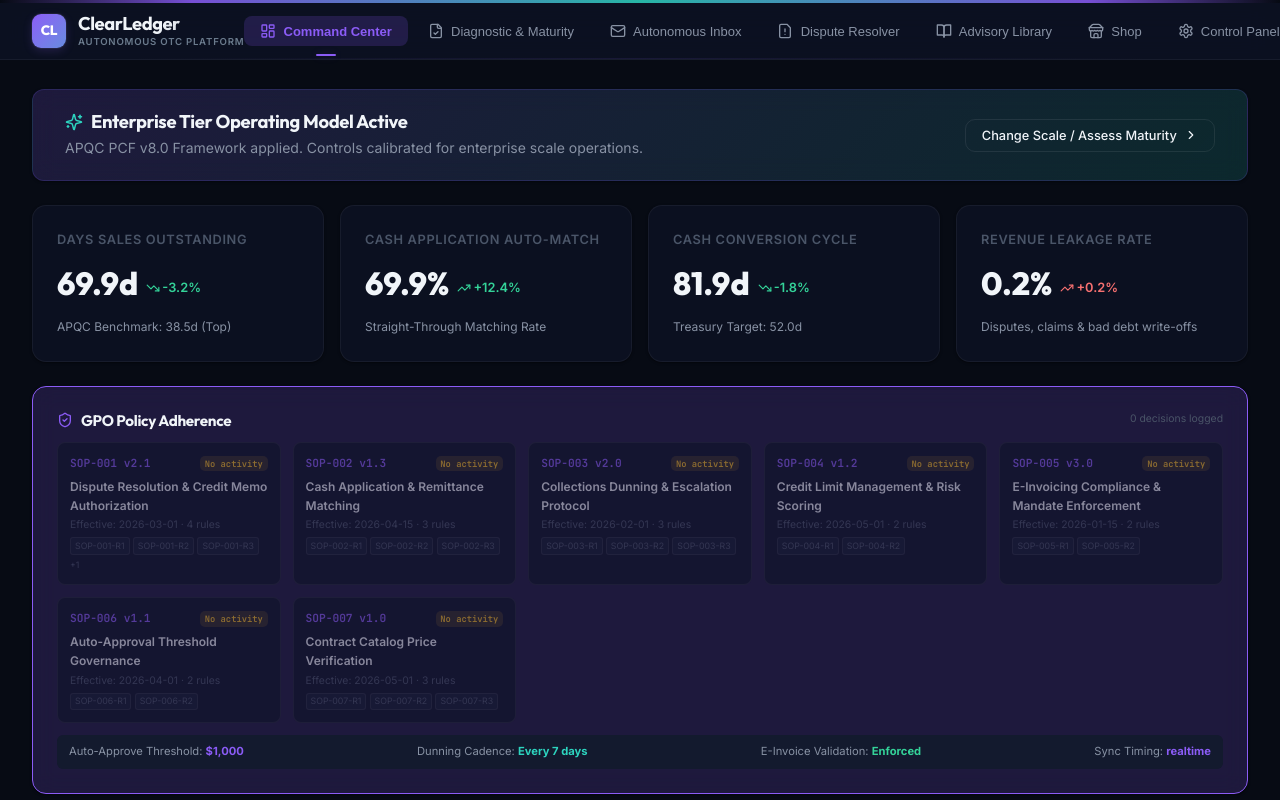
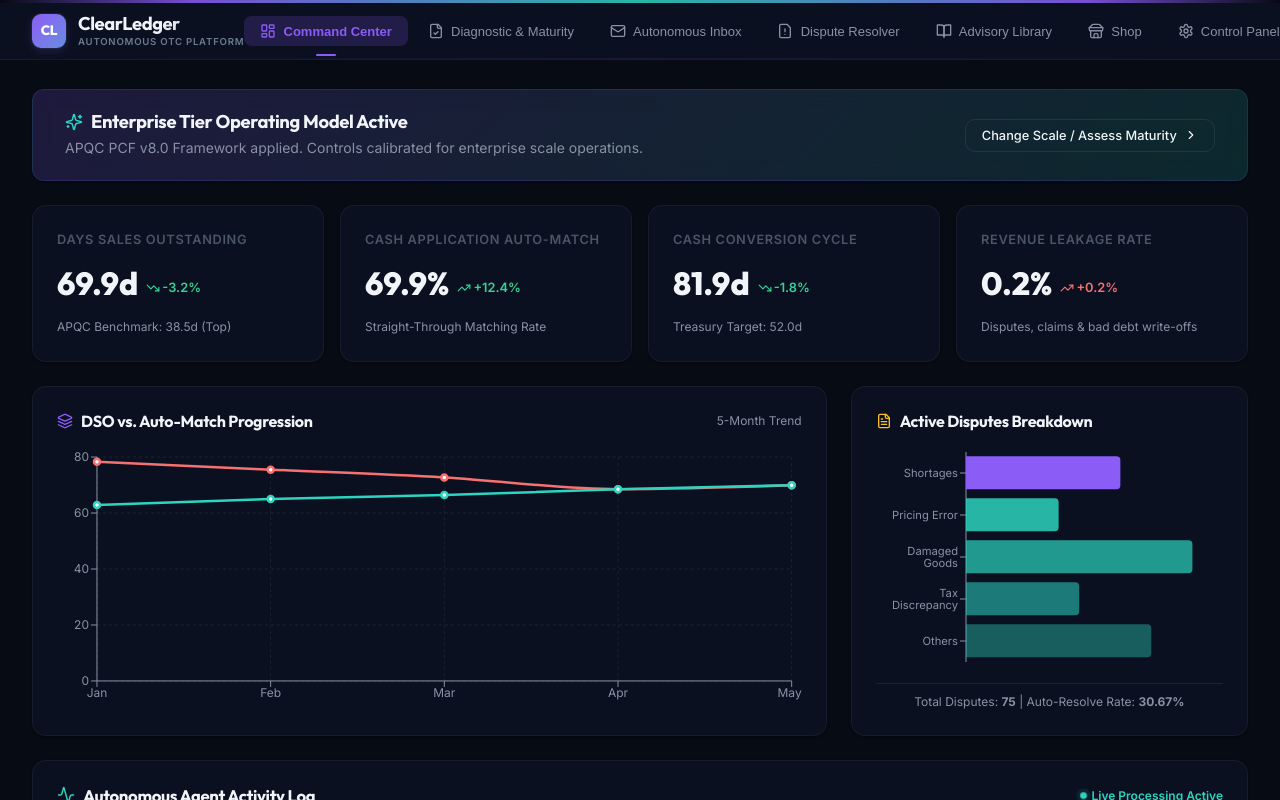
Before and after one commit to stoicnazim/ClearLedger, a React (Vite) app: page / in a window 1280 px wide. Both pictures are taken after a click on the button "Launch App". Shown: the top 800 px of the page. Built offline with nearby package versions, Linux system fonts and the light colour scheme.

Commit message:
Collapse GPO panel to bottom dropdown

```diff
--- a/src/components/Dashboard.jsx
+++ b/src/components/Dashboard.jsx
@@ -1,4 +1,4 @@
-import React, { useEffect } from 'react'
+import React, { useState, useEffect } from 'react'
 import { TrendingDown, TrendingUp, Sparkles, Activity, ShieldCheck, CheckCircle2, ChevronRight, Layers, FileText, BookOpen } from 'lucide-react'
 import { LineChart, Line, XAxis, YAxis, CartesianGrid, Tooltip, ResponsiveContainer, BarChart, Bar, Cell } from 'recharts'
 import { useMockDatabase } from '../context/MockDatabaseContext'
@@ -6,6 +6,7 @@ import { useMockDatabase } from '../context/MockDatabaseContext'
 export default function Dashboard({ activeTier, onNavigate, simulationRules }) {
   const { financials, logs, disputes, decisionLog, sopRegistry, gpoRules } = useMockDatabase()
   const effectiveRules = simulationRules || gpoRules
+  const [showGpoPanel, setShowGpoPanel] = useState(false)
 
   // Chart tracking over time scaled relative to live actual metrics
   const chartData = [
@@ -115,65 +116,6 @@ export default function Dashboard({ activeTier, onNavigate, simulationRules }) {
             </span>
           </div>
           <span style={{ fontSize: '0.75rem', color: 'var(--text-secondary)' }}>Disputes, claims & bad debt write-offs</span>
-        </div>
-      </div>
-
-      {/* GPO Policy Adherence Widget */}
-      <div className="glass-card" style={{
-        border: '1px solid var(--accent-purple)',
-        background: 'var(--accent-purple-glow)'
-      }}>
-        <div style={{ display: 'flex', justifyContent: 'space-between', alignItems: 'flex-start', marginBottom: '0.75rem' }}>
-          <h3 style={{ fontSize: '0.95rem', display: 'flex', alignItems: 'center', gap: '0.5rem' }}>
-            <ShieldCheck size={16} style={{ color: 'var(--accent-purple)' }} /> GPO Policy Adherence
-          </h3>
-          <span style={{ fontSize: '0.65rem', color: 'var(--text-muted)' }}>
-            {decisionLog.filter(d => d.agentId).length} decisions logged
-          </span>
-        </div>
-        <div style={{ display: 'grid', gridTemplateColumns: 'repeat(auto-fill, minmax(200px, 1fr))', gap: '0.75rem' }}>
-          {sopRegistry.map(sop => {
-            const recentLogs = decisionLog.filter(d =>
-              d.decision?.sopRef && sop.rules.some(r => r.id === d.decision.sopRef)
-            )
-            return (
-              <div key={sop.id} style={{
-                background: 'var(--bg-secondary)', borderRadius: '8px', padding: '0.75rem',
-                border: '1px solid var(--border-color)', opacity: recentLogs.length > 0 ? 1 : 0.5
-              }}>
-                <div style={{ display: 'flex', justifyContent: 'space-between', alignItems: 'center', marginBottom: '0.25rem' }}>
-                  <span style={{ fontSize: '0.7rem', fontFamily: 'var(--font-mono)', color: 'var(--accent-purple)', fontWeight: '700' }}>{sop.id} v{sop.version}</span>
-                  <span className={`metric-badge ${recentLogs.length > 0 ? 'badge-success' : 'badge-warning'}`} style={{ fontSize: '0.55rem', padding: '0.05rem 0.3rem' }}>
-                    {recentLogs.length > 0 ? `Applied ${recentLogs.length}x` : 'No activity'}
-                  </span>
-                </div>
-                <div style={{ fontSize: '0.75rem', fontWeight: '600', color: 'var(--text-primary)', marginBottom: '0.15rem' }}>{sop.title}</div>
-                <div style={{ fontSize: '0.65rem', color: 'var(--text-muted)' }}>
-                  Effective: {sop.effectiveDate} · {sop.rules.length} rules
-                </div>
-                <div style={{ fontSize: '0.65rem', color: 'var(--text-secondary)', marginTop: '0.2rem', display: 'flex', gap: '0.2rem', flexWrap: 'wrap' }}>
-                  {sop.rules.slice(0, 3).map(r => (
-                    <span key={r.id} style={{
-                      fontSize: '0.55rem', padding: '0.05rem 0.25rem', borderRadius: '3px',
-                      background: 'var(--bg-tertiary)', color: 'var(--text-muted)',
-                      border: '1px solid var(--border-color)'
-                    }}>{r.id}</span>
-                  ))}
-                  {sop.rules.length > 3 && <span style={{ fontSize: '0.55rem', color: 'var(--text-muted)' }}>+{sop.rules.length - 3}</span>}
-                </div>
-              </div>
-            )
-          })}
-        </div>
-        <div style={{
-          marginTop: '0.75rem', padding: '0.5rem 0.75rem', background: 'var(--bg-tertiary)',
-          borderRadius: '6px', fontSize: '0.7rem', color: 'var(--text-secondary)',
-          display: 'flex', justifyContent: 'space-between', flexWrap: 'wrap', gap: '0.5rem'
-        }}>
-          <span>Auto-Approve Threshold: <strong style={{ color: 'var(--accent-purple)' }}>${effectiveRules.autoApproveThreshold.toLocaleString()}</strong></span>
-          <span>Dunning Cadence: <strong style={{ color: 'var(--accent-cyan)' }}>Every {effectiveRules.dunningEscalation} days</strong></span>
-          <span>E-Invoice Validation: <strong style={{ color: effectiveRules.requireEInvoice ? 'var(--success)' : 'var(--text-muted)' }}>{effectiveRules.requireEInvoice ? 'Enforced' : 'Disabled'}</strong></span>
-          <span>Sync Timing: <strong style={{ color: 'var(--accent-purple)' }}>{effectiveRules.syncTiming}</strong></span>
         </div>
       </div>
 
@@ -288,6 +230,60 @@ export default function Dashboard({ activeTier, onNavigate, simulationRules }) {
         </div>
       </div>
 
+      {/* Collapsible GPO Policy Adherence */}
+      <div className="glass-card" style={{ padding: '0.75rem 1rem' }}>
+        <div
+          onClick={() => setShowGpoPanel(!showGpoPanel)}
+          style={{ display: 'flex', justifyContent: 'space-between', alignItems: 'center', cursor: 'pointer' }}
+        >
+          <div style={{ display: 'flex', alignItems: 'center', gap: '0.5rem' }}>
+            <ShieldCheck size={14} style={{ color: 'var(--accent-purple)' }} />
+            <span style={{ fontSize: '0.85rem', fontWeight: '600' }}>GPO Policy Adherence</span>
+            <span className={`metric-badge badge-purple`} style={{ fontSize: '0.6rem', padding: '0.05rem 0.3rem' }}>
+              {decisionLog.filter(d => d.decision?.sopRef).length} SOP refs
+            </span>
+          </div>
+          <span style={{ fontSize: '0.75rem', color: 'var(--text-muted)', transition: 'transform 0.2s', transform: showGpoPanel ? 'rotate(180deg)' : 'none' }}>
+            ▼
+          </span>
+        </div>
+        {showGpoPanel && (
+          <div style={{ marginTop: '0.75rem', display: 'flex', flexDirection: 'column', gap: '0.75rem' }}>
+            <div style={{ display: 'grid', gridTemplateColumns: 'repeat(auto-fill, minmax(200px, 1fr))', gap: '0.75rem' }}>
+              {sopRegistry.map(sop => {
+                const recentLogs = decisionLog.filter(d =>
+                  d.decision?.sopRef && sop.rules.some(r => r.id === d.decision.sopRef)
+                )
+                return (
+                  <div key={sop.id} style={{
+                    background: 'var(--bg-tertiary)', borderRadius: '6px', padding: '0.6rem',
+                    border: '1px solid var(--border-color)', opacity: recentLogs.length > 0 ? 1 : 0.45
+                  }}>
+                    <div style={{ display: 'flex', justifyContent: 'space-between', alignItems: 'center', marginBottom: '0.15rem' }}>
+                      <span style={{ fontSize: '0.65rem', fontFamily: 'var(--font-mono)', color: 'var(--accent-purple)', fontWeight: '700' }}>{sop.id} v{sop.version}</span>
+                      <span style={{ fontSize: '0.55rem', color: recentLogs.length > 0 ? 'var(--success)' : 'var(--text-muted)' }}>
+                        {recentLogs.length > 0 ? `${recentLogs.length}x applied` : 'idle'}
+                      </span>
+                    </div>
+                    <div style={{ fontSize: '0.7rem', fontWeight: '600', color: 'var(--text-primary)' }}>{sop.title}</div>
+                  </div>
+                )
+              })}
+            </div>
+            <div style={{
+              padding: '0.4rem 0.6rem', background: 'var(--bg-secondary)',
+              borderRadius: '4px', fontSize: '0.65rem', color: 'var(--text-secondary)',
+              display: 'flex', gap: '1rem', flexWrap: 'wrap'
+            }}>
+              <span>Threshold: <strong>${effectiveRules.autoApproveThreshold.toLocaleString()}</strong></span>
+              <span>Dunning: <strong>Every {effectiveRules.dunningEscalation}d</strong></span>
+              <span>E-Invoice: <strong>{effectiveRules.requireEInvoice ? 'On' : 'Off'}</strong></span>
+              <span>Sync: <strong>{effectiveRules.syncTiming}</strong></span>
+            </div>
+          </div>
+        )}
+      </div>
+
     </div>
   )
 }
```
